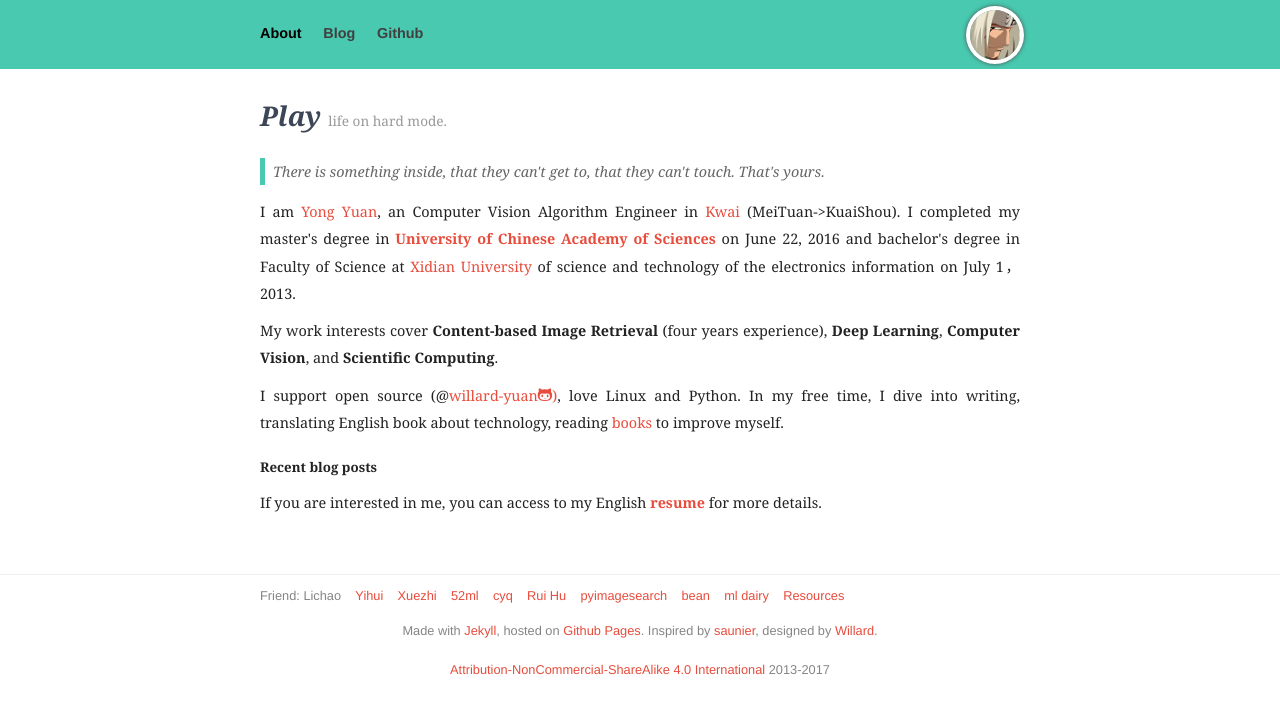
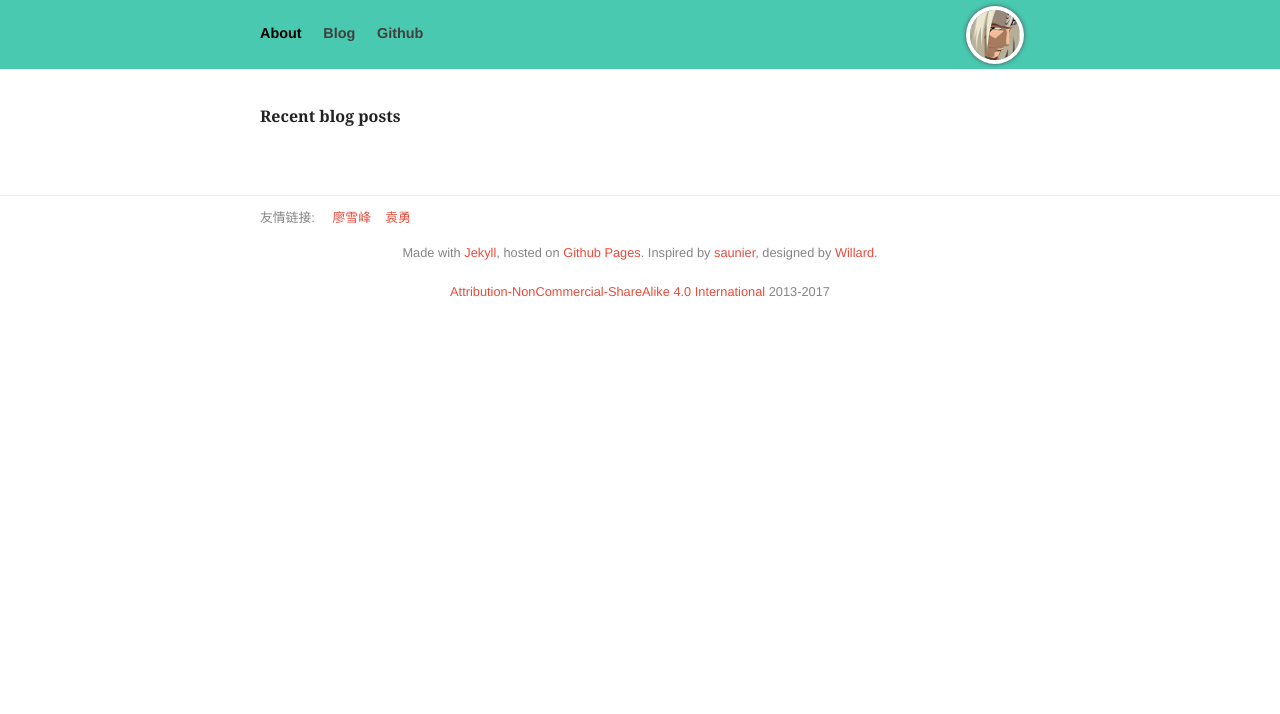
Before and after one commit to punmin/punmin.github.io, a Jekyll site: the page built from index.html, in a window 1280 px wide. Shown: the top 714 px of the page. Built offline with Jekyll 4.4.1, drawn with Linux system fonts in a browser that asks for light colours; nearby versions of some CDN libraries.

Commit message:
个人信息改成自己的

```diff
--- a/CNAME
+++ b/CNAME
@@ -1 +1 @@
-yongyuan.name
+punmin.com
--- a/_config.yml
+++ b/_config.yml
@@ -1,8 +1,8 @@
-title: Yong Yuan
+title: Pun Min
 
-name: YongYuan's homepage
-description:  I am Yong Yuan. Willard is my English Name, which means great bravery. I completed my bachelor's degree in Faculty of Science at Xi'Dian University of science and technology of the electronics information on July 1, 2013.
-url: http://yongyuan.name
+name: PunMin's homepage
+description:  PunMin's blog
+url: http://punmin.com
 
 # 自定义post url
 permalink: /blog/:title.html
--- a/_layouts/default.html
+++ b/_layouts/default.html
@@ -6,7 +6,7 @@
   <title>
     {{ page.title }}
     {% if page.category == 'blog' and page.url != '/blog/index.html' %}
-    - Yong Yuan
+    - Pun Min
     {% endif %}
   </title>
   <link rel="stylesheet" href="../css/site.css">
@@ -31,7 +31,7 @@
       <nav>
         <a class="{% if page.category == 'about' %} selected {% endif %}" href="/">About</a>
         <a class="{% if page.category == 'blog' %} selected {% endif %}" href="/blog/">Blog</a>
-        <a href="https://github.com/willard-yuan">Github</a>
+        <a href="https://github.com/punmin">Github</a>
       </nav>
 
       <div class="pull-right right logo">
@@ -48,12 +48,12 @@
   <footer>
     <div  style="border-bottom: 1px solid #eee"></div>
     <p class="linkings">
-        Friend: Lichao</a>&nbsp&nbsp&nbsp&nbsp<a href="https://yihui.name/cn/">Yihui</a>&nbsp&nbsp&nbsp&nbsp<a href="http://zhangxuezhi.com/">Xuezhi</a>&nbsp&nbsp&nbsp&nbsp<a href="http://www.52ml.net/">52ml</a>&nbsp&nbsp&nbsp&nbsp<a href="http://caoyaqiang.com/">cyq</a>&nbsp&nbsp&nbsp&nbsp<a href="http://personal.ee.surrey.ac.uk/Personal/R.Hu/">Rui Hu</a>&nbsp&nbsp&nbsp&nbsp<a href="http://www.pyimagesearch.com/">pyimagesearch</a>&nbsp&nbsp&nbsp&nbsp<a href="http://bean.logdown.com/">bean</a>&nbsp&nbsp&nbsp&nbsp<a href="http://ml.memect.com/">ml dairy</a>&nbsp&nbsp&nbsp&nbsp<a href="http://rogerioferis.com/VisualRecognitionAndSearch2014/Resources.html/">Resources</a>
+        友情链接:   &nbsp&nbsp&nbsp&nbsp<a href="https://liaoxuefeng/">廖雪峰</a>&nbsp&nbsp&nbsp&nbsp<a href="http://yongyuan.name/">袁勇</a>
     </p>
 
     <p>
       Made with <a href="http://jekyllrb.com/">Jekyll</a>,
-      hosted on <a href="https://github.com/willard-yuan/willard-yuan.github.io">Github Pages</a>. Inspired by <a href="http://sebastien.saunier.me/">saunier</a>, designed by <a href="http://yongyuan.name">Willard</a>.
+      hosted on <a href="https://github.com/punmin/punmin.github.io">Github Pages</a>. Inspired by <a href="http://sebastien.saunier.me/">saunier</a>, designed by <a href="http://yongyuan.name">Willard</a>.
     </p>
     <p>
       <a href="https://creativecommons.org/licenses/by-nc-sa/4.0/">Attribution-NonCommercial-ShareAlike 4.0 International</a> 2013-2017
--- a/index.html
+++ b/index.html
@@ -1,35 +1,18 @@
 ---
 layout: default
 category: about
-title: Yong Yuan's homepage
-description: I am Yong Yuan. Willard is my English Name, which means great bravery. I completed my bachelor's degree in Faculty of Science at Xi'Dian University of science and technology of the electronics information on July 1, 2013.
+title: PunMin's homepage
+description: PunMin's blog
 ---
 
 <section class="about-me inner">
   <h1>
     <span class="hello">
-      <em>Play</em>
-      <small>life on hard mode.
+
     </span>
   </h1>
 
-  <blockquote>
-  <p>
-    There is something inside, that they can't get to, that they can't touch. That's yours.
-  </p>
-  </blockquote>
 
-  <p>
-    I am <a href="/"><span itemprop="name">Yong Yuan</span></a>, an Computer Vision Algorithm Engineer in <a href="https://www.kwai.com/">Kwai </a> (MeiTuan->KuaiShou). I completed my master's degree in <a href="http://english.ucas.ac.cn/Pages/default.aspx"><strong>University of Chinese Academy of Sciences</strong></a> on June 22, 2016 and bachelor's degree in Faculty of Science at <a href="http://www.xidian.edu.cn/">Xidian University</a> of science and technology of the electronics information on July 1，2013.
-  </p>
-
-  <p>
-    My work interests cover <strong>Content-based Image Retrieval</strong> (four years experience), <strong>Deep Learning</strong>, <strong>Computer Vision</strong>, and <strong>Scientific Computing</strong>.
-  </p>
-
-  <p>
-    I support open source (@<a href="https://github.com/willard-yuan">willard-yuan<i class="icon-github"></i>)</a>, love Linux and Python. In my free time, I dive into writing, translating English book about technology, reading <a href="https://github.com/willard-yuan">books</a> to improve myself.
-  </p>
 
 </section>
 
@@ -46,7 +29,4 @@ description: I am Yong Yuan. Willard is my English Name, which means great brave
       {% endfor %}
     </ul>
   </blockquote>
-  <p>
-    If you are interested in me, you can access to my English <a href="{{ site.url }}/YongYuan_resume.pdf"><strong>resume</strong></a> for more details.
-  </p>
 </section>
```
